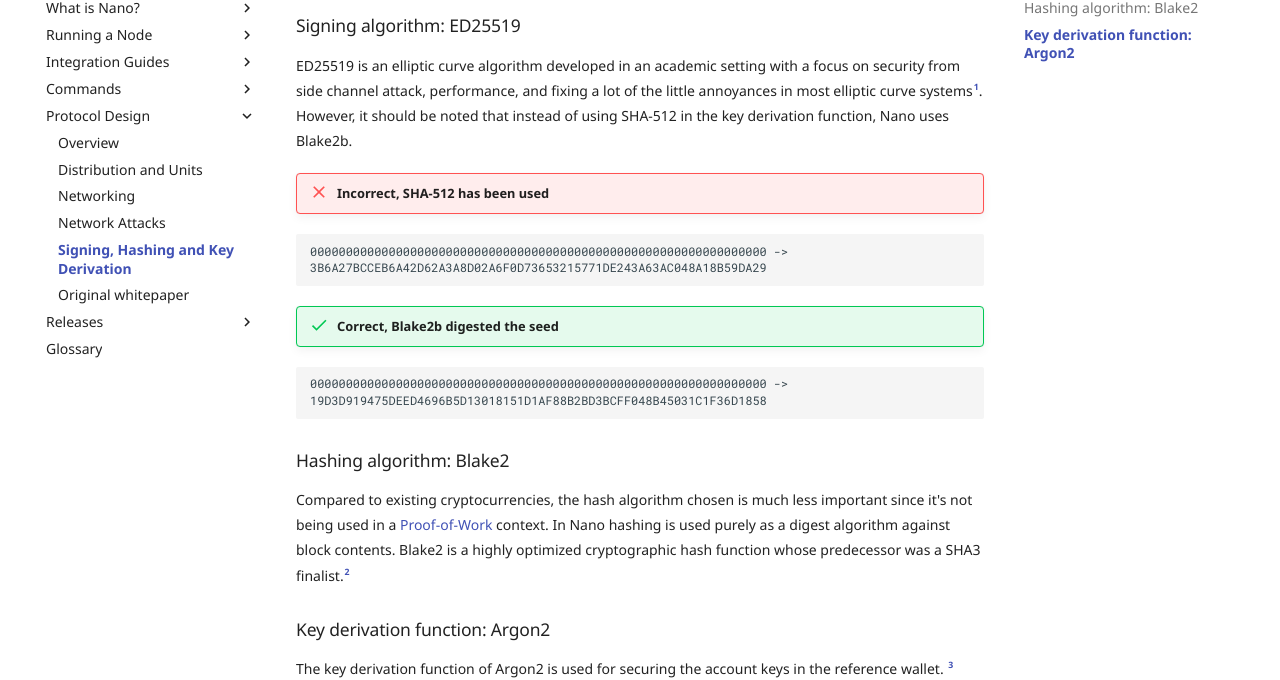
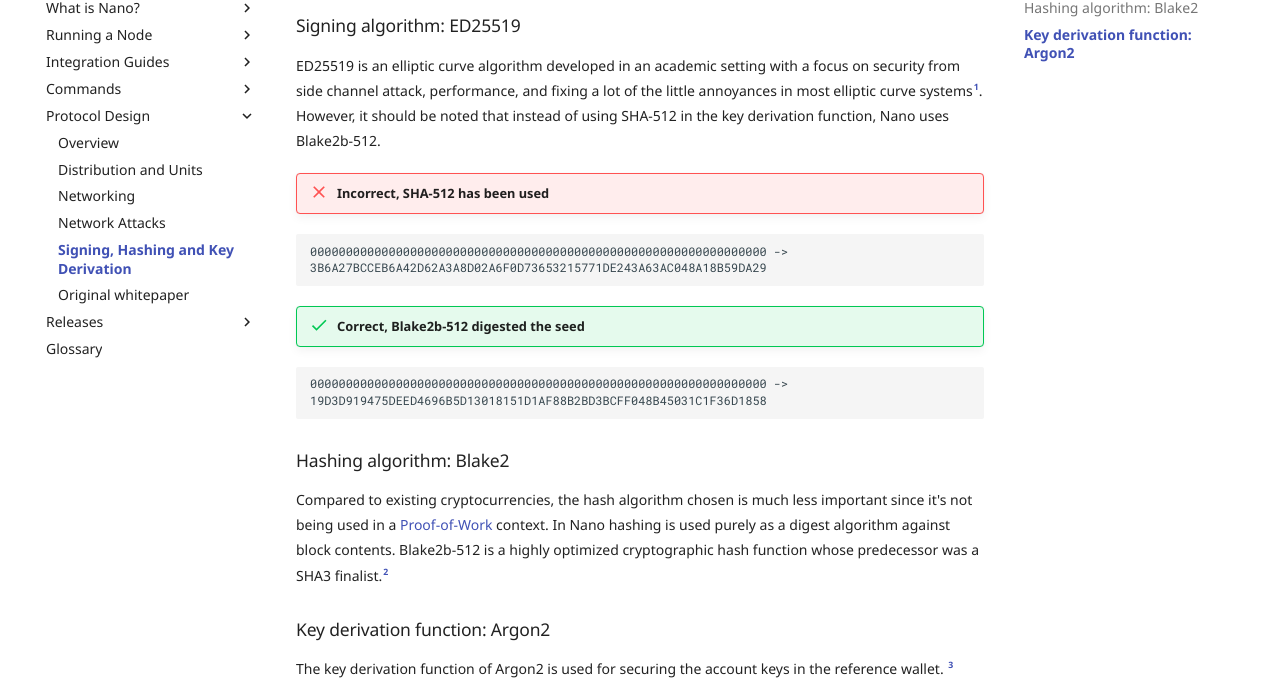
Before and after one commit to nanocurrency/nano-docs, an MkDocs documentation site: the page built from docs/protocol-design/signing-hashing-and-key-derivation.md, in a window 1280 px wide and 1141 px high. Shown: the part 157-837 px from the top of the window. Built offline with MkDocs 1.6.1 and Material for MkDocs 9.7.7, drawn with Linux system fonts in a browser that asks for light colours; comment, search, counter and statistics services are not loaded.

Commit message:
Specify Blake2b length
output digests can be from 1 up to 64 bytes (8 to 512)

````diff
--- a/docs/protocol-design/signing-hashing-and-key-derivation.md
+++ b/docs/protocol-design/signing-hashing-and-key-derivation.md
@@ -2,7 +2,7 @@
 
 ### Signing algorithm: ED25519
 
-ED25519 is an elliptic curve algorithm developed in an academic setting with a focus on security from side channel attack, performance, and fixing a lot of the little annoyances in most elliptic curve systems[^1]. However, it should be noted that instead of using SHA-512 in the key derivation function, Nano uses Blake2b.
+ED25519 is an elliptic curve algorithm developed in an academic setting with a focus on security from side channel attack, performance, and fixing a lot of the little annoyances in most elliptic curve systems[^1]. However, it should be noted that instead of using SHA-512 in the key derivation function, Nano uses Blake2b-512.
 
 !!! failure "Incorrect, SHA-512 has been used"
   ```
@@ -10,7 +10,7 @@ ED25519 is an elliptic curve algorithm developed in an academic setting with a f
   3B6A27BCCEB6A42D62A3A8D02A6F0D73653215771DE243A63AC048A18B59DA29
   ```
 
-!!! success "Correct, Blake2b digested the seed"
+!!! success "Correct, Blake2b-512 digested the seed"
   ```
   0000000000000000000000000000000000000000000000000000000000000000 ->
   19D3D919475DEED4696B5D13018151D1AF88B2BD3BCFF048B45031C1F36D1858
@@ -18,7 +18,7 @@ ED25519 is an elliptic curve algorithm developed in an academic setting with a f
 
 ### Hashing algorithm: Blake2
 
-Compared to existing cryptocurrencies, the hash algorithm chosen is much less important since it's not being used in a [Proof-of-Work](/glossary#proof-of-work-pow) context.  In Nano hashing is used purely as a digest algorithm against block contents.  Blake2 is a highly optimized cryptographic hash function whose predecessor was a SHA3 finalist.[^2]
+Compared to existing cryptocurrencies, the hash algorithm chosen is much less important since it's not being used in a [Proof-of-Work](/glossary#proof-of-work-pow) context.  In Nano hashing is used purely as a digest algorithm against block contents.  Blake2b-512 is a highly optimized cryptographic hash function whose predecessor was a SHA3 finalist.[^2]
 
 ### Key derivation function: Argon2
 
````
Also changed, not shown: docs/integration-guides/the-basics.md (+2 -2 lines).
